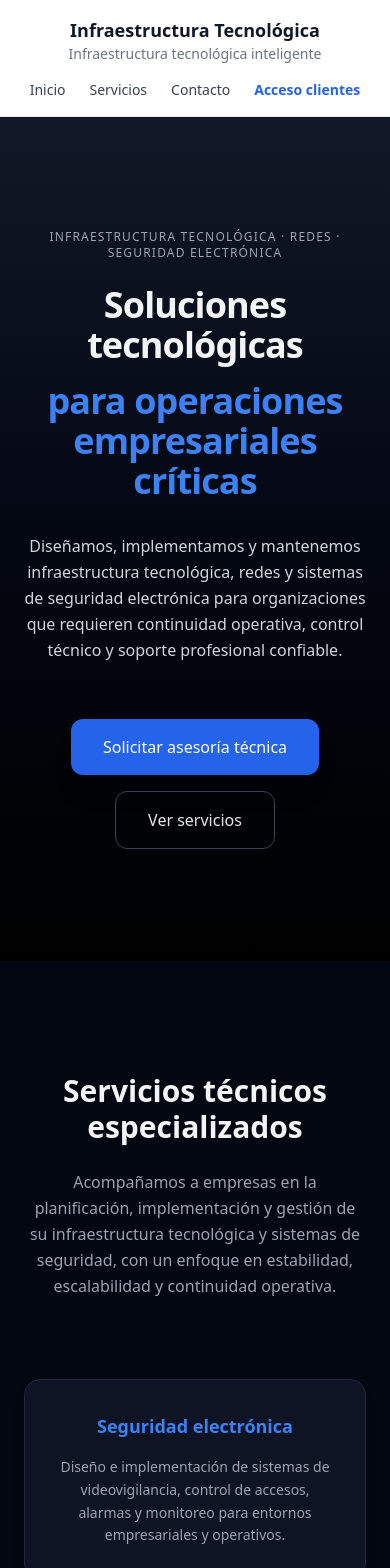
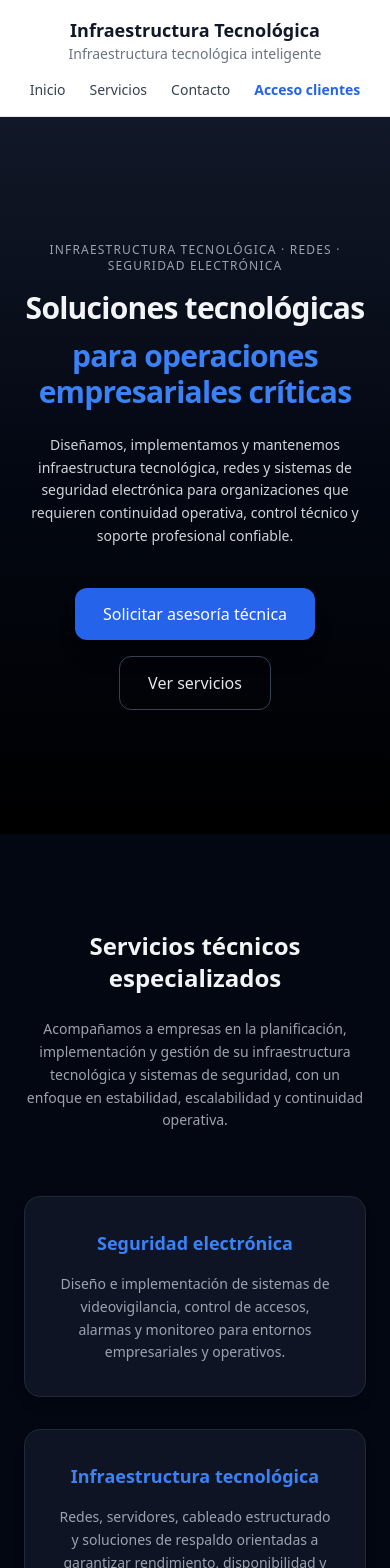
Before and after one commit to Leonard1600/secure-services-platform, a React (Vite) app in the folder client/: page / in a window 390 px wide. Shown: the top 1568 px of the page. Built offline with nearby package versions, Linux system fonts and the light colour scheme.

Commit message:
optimize home hero layout for mobile and responsive spacing

```diff
--- a/client/src/pages/Home.jsx
+++ b/client/src/pages/Home.jsx
@@ -6,25 +6,25 @@ const Home = () => {
     <main className="bg-gray-950 text-gray-100">
 
       {/* ================= HERO ================= */}
-      <header className="relative min-h-screen flex items-center justify-center overflow-hidden bg-gradient-to-b from-gray-900 via-gray-950 to-black">
+      <header className="relative min-h-[85vh] md:min-h-screen flex items-center justify-center overflow-hidden bg-gradient-to-b from-gray-900 via-gray-950 to-black">
         <motion.div
           initial={{ opacity: 0, y: 24 }}
           animate={{ opacity: 1, y: 0 }}
           transition={{ duration: 0.6, ease: 'easeOut' }}
           className="relative z-10 max-w-6xl mx-auto px-6 text-center"
         >
-          <p className="text-xs sm:text-sm tracking-widest text-gray-400 uppercase mb-6">
+          <p className="text-xs sm:text-sm tracking-widest text-gray-400 uppercase mb-4 md:mb-6">
             Infraestructura tecnológica · Redes · Seguridad electrónica
           </p>
 
-          <h1 className="text-4xl md:text-5xl lg:text-6xl font-extrabold tracking-tight mb-8">
+          <h1 className="text-3xl sm:text-4xl md:text-5xl lg:text-6xl font-extrabold tracking-tight mb-6 md:mb-8">
             Soluciones tecnológicas
-            <span className="block text-blue-500 mt-4">
+            <span className="block text-blue-500 mt-3 md:mt-4">
               para operaciones empresariales críticas
             </span>
           </h1>
 
-          <p className="text-base md:text-lg lg:text-xl text-gray-300 max-w-3xl mx-auto mb-14 leading-relaxed">
+          <p className="text-sm sm:text-base md:text-lg lg:text-xl text-gray-300 max-w-3xl mx-auto mb-10 md:mb-14 leading-relaxed">
             Diseñamos, implementamos y mantenemos infraestructura tecnológica,
             redes y sistemas de seguridad electrónica para organizaciones que
             requieren continuidad operativa, control técnico y soporte profesional confiable.
@@ -33,14 +33,14 @@ const Home = () => {
           <div className="flex justify-center gap-4 sm:gap-5 flex-wrap">
             <Link
               to="/contact"
-              className="px-8 py-4 rounded-xl bg-blue-600 text-white font-medium shadow-xl hover:bg-blue-700 transition"
+              className="px-7 py-3.5 sm:px-8 sm:py-4 rounded-xl bg-blue-600 text-white font-medium shadow-xl hover:bg-blue-700 transition"
             >
               Solicitar asesoría técnica
             </Link>
 
             <Link
               to="/services"
-              className="px-8 py-4 rounded-xl border border-gray-700 text-gray-200 hover:bg-gray-800 transition"
+              className="px-7 py-3.5 sm:px-8 sm:py-4 rounded-xl border border-gray-700 text-gray-200 hover:bg-gray-800 transition"
             >
               Ver servicios
             </Link>
@@ -49,20 +49,20 @@ const Home = () => {
       </header>
 
       {/* ================= SERVICIOS ================= */}
-      <section className="py-28 md:py-36 px-6 bg-gray-950">
+      <section className="py-24 md:py-36 px-6 bg-gray-950">
         <div className="max-w-6xl mx-auto text-center">
-          <div className="mb-20 md:mb-24">
-            <h2 className="text-3xl md:text-4xl font-bold mb-6">
+          <div className="mb-16 md:mb-24">
+            <h2 className="text-2xl sm:text-3xl md:text-4xl font-bold mb-6">
               Servicios técnicos especializados
             </h2>
-            <p className="text-gray-400 max-w-2xl mx-auto text-base md:text-lg leading-relaxed">
+            <p className="text-gray-400 max-w-2xl mx-auto text-sm sm:text-base md:text-lg leading-relaxed">
               Acompañamos a empresas en la planificación, implementación y
               gestión de su infraestructura tecnológica y sistemas de seguridad,
               con un enfoque en estabilidad, escalabilidad y continuidad operativa.
             </p>
           </div>
 
-          <div className="grid grid-cols-1 md:grid-cols-3 gap-10 md:gap-12">
+          <div className="grid grid-cols-1 md:grid-cols-3 gap-8 md:gap-12">
             {[
               {
                 title: 'Seguridad electrónica',
@@ -96,7 +96,7 @@ const Home = () => {
       </section>
 
       {/* ================= CTA ================= */}
-      <section className="relative bg-gradient-to-r from-blue-700 to-blue-600 py-24 md:py-32 px-6 text-white text-center">
+      <section className="relative bg-gradient-to-r from-blue-700 to-blue-600 py-20 md:py-32 px-6 text-white text-center">
         <motion.div
           initial={{ opacity: 0 }}
           whileInView={{ opacity: 1 }}
@@ -104,11 +104,11 @@ const Home = () => {
           viewport={{ once: true }}
           className="max-w-3xl mx-auto"
         >
-          <h2 className="text-3xl md:text-4xl font-bold mb-8">
+          <h2 className="text-2xl sm:text-3xl md:text-4xl font-bold mb-6 md:mb-8">
             Un socio tecnológico para operaciones que no pueden detenerse
           </h2>
 
-          <p className="mb-12 text-blue-100 text-base md:text-lg leading-relaxed">
+          <p className="mb-10 md:mb-12 text-blue-100 text-sm sm:text-base md:text-lg leading-relaxed">
             Infraestructura, seguridad electrónica y soporte técnico diseñados
             para empresas que dependen de sistemas confiables y atención profesional continua.
           </p>
```
